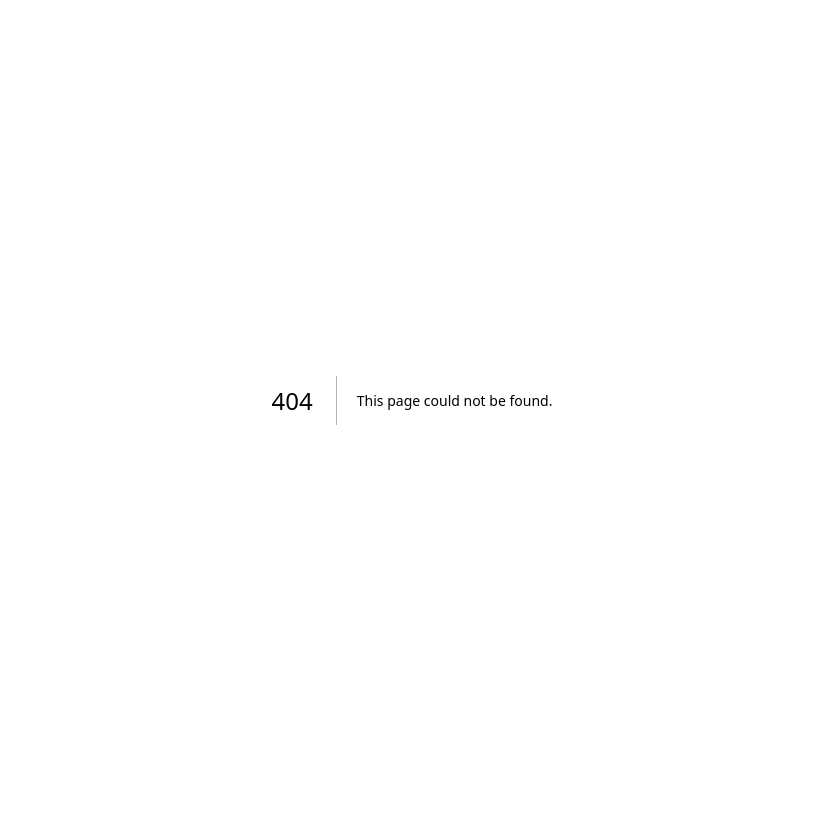
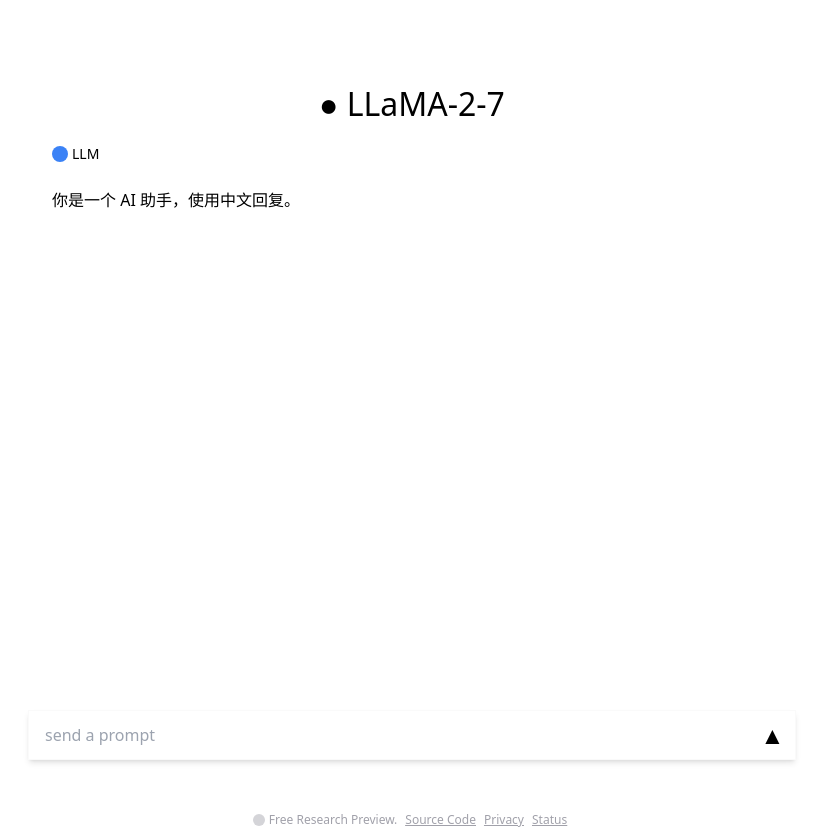
Before and after one commit to la3rence/gpt-next, a Next.js app: page /llm in a window 1280 px wide. Before the commit this address had no page. Shown: the whole page, without its empty margins (228-1051 px from the left). Built offline with nearby package versions, Linux system fonts and the light colour scheme; no server answers.

Commit message:
feat: support llama by cf workers ai

```diff
--- /dev/null
+++ b/app/llm/page.js
@@ -0,0 +1,73 @@
+"use client";
+
+import Footer from "@/components/footer";
+import { useChat } from "ai/react";
+import { Suspense, lazy } from "react";
+
+const Title = lazy(() => import("@/components/title"));
+const Message = lazy(() => import("@/components/message"));
+
+export default function Home() {
+  const { messages, input, handleInputChange, handleSubmit } = useChat({
+    api: process.env.NEXT_PUBLIC_LLAMA_API,
+    initialMessages: [
+      {
+        id: "system",
+        role: "system",
+        content: "你是一个 AI 助手，使用中文回复。",
+      },
+    ],
+    onResponse: (res) => {
+      console.debug(res);
+    },
+  });
+
+  return (
+    <div className="max-w-3xl mx-auto relative min-h-[90vh]">
+      <div className="pb-8">
+        <Suspense
+          fallback={
+            <div className="mx-6 mt-20 text-3xl text-center">LLaMA</div>
+          }
+        >
+          <Title name="LLaMA-2-7B" />
+        </Suspense>
+        <form onSubmit={handleSubmit}>
+          {messages.map((message) => {
+            return (
+              <Message
+                key={message.id}
+                content={message.content}
+                role={message.role}
+                serverUP={true}
+                name="LLM"
+              />
+            );
+          })}
+          <div
+            id="input"
+            className="fixed bottom-10 w-full max-w-3xl backdrop-blur caret-blue-500 z-10"
+          >
+            <div className="flex shadow-md border border-zinc-50 dark:border-zinc-800">
+              <textarea
+                onChange={handleInputChange}
+                value={input}
+                placeholder="send a prompt"
+                rows={1}
+                className="resize-none border-0 max-w-3xl w-full h-12 pl-4 p-3 bg-transparent
+              outline-none max-h-24 overflow-y-hidden focus:ring-0 focus-visible:ring-0 "
+              />
+              <button
+                type="submit"
+                className="w-12 h-12 text-2xl bg-transparent"
+              >
+                <span>▲</span>
+              </button>
+            </div>
+          </div>
+        </form>
+      </div>
+      <Footer />
+    </div>
+  );
+}
--- a/app/page.js
+++ b/app/page.js
@@ -3,6 +3,7 @@
 import { v4 as uuidv4 } from "uuid";
 import { fetchEventSource } from "@microsoft/fetch-event-source";
 import "highlight.js/styles/github-dark.css";
+import Footer from "@/components/footer";
 
 const Message = lazy(() => import("@/components/message"));
 const Title = lazy(() => import("@/components/title"));
@@ -163,7 +164,7 @@
             <div className="mx-6 mt-20 text-3xl text-center">ChatGPT</div>
           }
         >
-          <Title />
+          <Title name="ChatGPT" />
         </Suspense>
         {!serverUP && (
           <div
@@ -187,6 +188,7 @@
                   content={messageObj.content}
                   role={messageObj.role}
                   serverUP={serverUP}
+                  name={"GPT"}
                 />
               );
             })}
@@ -237,7 +239,7 @@
                 <span>▲</span>
               )}
             </button>
-            {chat?.length > 3 && (
+            {chat?.length > 1 && (
               <button
                 className="w-12 h-12 text-2xl bg-transparent"
                 onClick={clearHistory}
@@ -248,19 +250,7 @@
           </div>
         </div>
       </div>
-      <footer className="-bottom-7 absolute w-full z-0 flex items-center justify-center text-xs text-zinc-400">
-        <span className="mx-1 w-3 h-3 inline-block pt-2 bg-zinc-300 dark:bg-zinc-700 rounded-full"></span>
-        <span>Free Research Preview.</span>
-        <span className="mx-2 underline">
-          <a href="https://github.com/Lonor/gpt-next">Source Code</a>
-        </span>
-        <span className="underline">
-          <a href="https://lawrenceli.me/privacy">Privacy</a>
-        </span>
-        <span className="mx-2 underline">
-          <a href="https://status.lawrenceli.me">Status</a>
-        </span>
-      </footer>
+      <Footer />
     </div>
   );
 }
--- /dev/null
+++ b/components/footer.js
@@ -0,0 +1,17 @@
+export default function Footer() {
+  return (
+    <footer className="-bottom-7 absolute w-full z-0 flex items-center justify-center text-xs text-zinc-400">
+      <span className="mx-1 w-3 h-3 inline-block pt-2 bg-zinc-300 dark:bg-zinc-700 rounded-full"></span>
+      <span>Free Research Preview.</span>
+      <span className="mx-2 underline">
+        <a href="https://github.com/Lonor/gpt-next">Source Code</a>
+      </span>
+      <span className="underline">
+        <a href="https://lawrenceli.me/privacy">Privacy</a>
+      </span>
+      <span className="mx-2 underline">
+        <a href="https://status.lawrenceli.me">Status</a>
+      </span>
+    </footer>
+  );
+}
--- a/components/message.js
+++ b/components/message.js
@@ -13,7 +13,7 @@
   },
 });
 
-const Message = ({ role, content, serverUP }) => {
+const Message = ({ role, content, serverUP, name }) => {
   if (role === "user") {
     return (
       <>
@@ -39,7 +39,7 @@
         {serverUP && (
           <span className="rounded-full inline-block w-4 h-4 bg-blue-500 align-middle"></span>
         )}
-        <span className="pl-1 text-sm">GPT</span>
+        <span className="pl-1 text-sm">{name}</span>
       </div>
       <div
         className="mx-6 py-4"
--- a/components/title.js
+++ b/components/title.js
@@ -1,17 +1,9 @@
 import { TypeAnimation } from "react-type-animation";
-export default function Title() {
+export default function Title({ name }) {
   return (
     <div className="mx-6 mt-20 text-center">
       <TypeAnimation
-        sequence={[
-          "ChatGPT",
-          1000,
-          "●.lawrenceli.me",
-          2000,
-          "● ChatGPT",
-          2000,
-          "●",
-        ]}
+        sequence={[name, 1000, "●.lawrenceli.me", 2000, `● ${name}`, 2000, "●"]}
         wrapper="div"
         cursor={false}
         repeat={0}
--- a/package.json
+++ b/package.json
@@ -11,6 +11,7 @@
   },
   "dependencies": {
     "@microsoft/fetch-event-source": "^2.0.1",
+    "ai": "^2.2.23",
     "autoprefixer": "10.4.16",
     "dotenv": "^16.2.0",
     "highlight.js": "^11.8.0",
@@ -25,8 +26,8 @@
     "uuid": "^9.0.0"
   },
   "devDependencies": {
-    "prettier": "3.1.0",
     "eslint": "8.53.0",
-    "eslint-config-next": "14.0.2"
+    "eslint-config-next": "14.0.2",
+    "prettier": "3.1.0"
   }
 }
```
Also changed, not shown: 2 other files (tests, documents, lock files or other folders).
